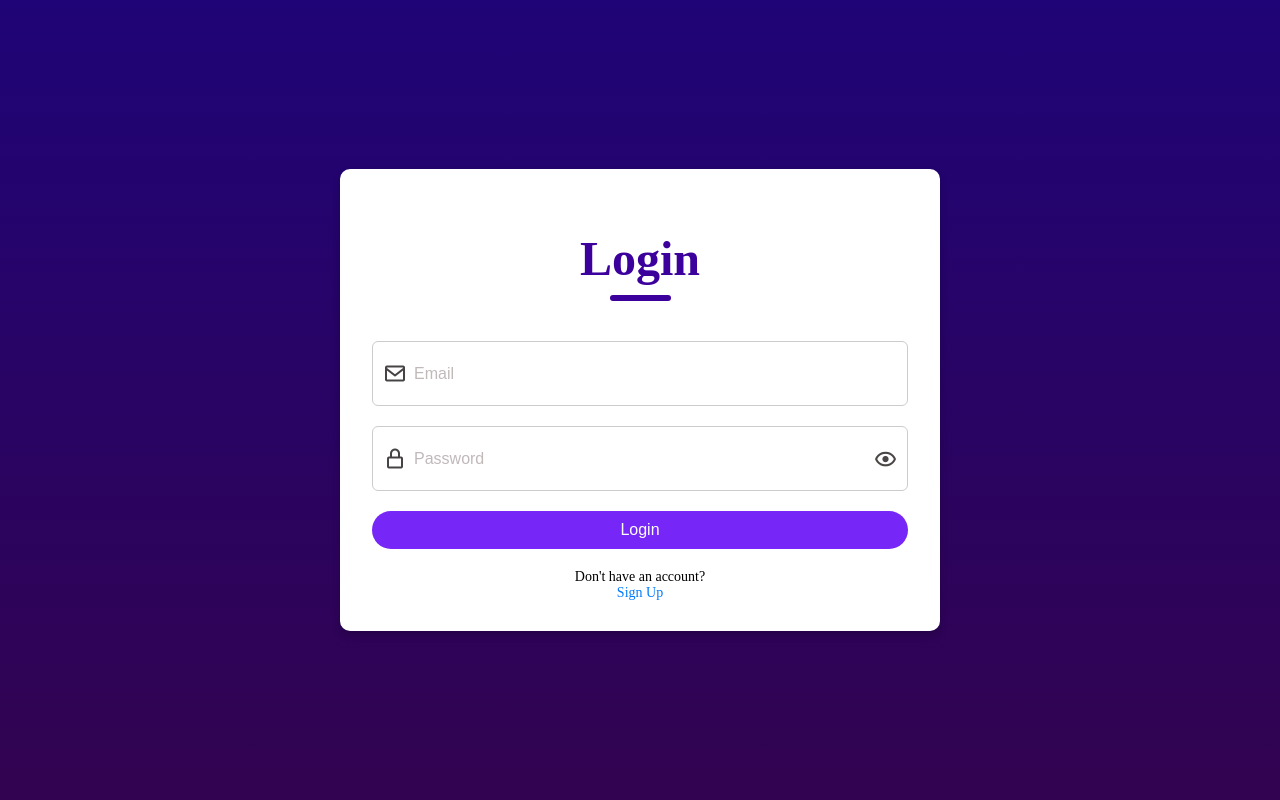
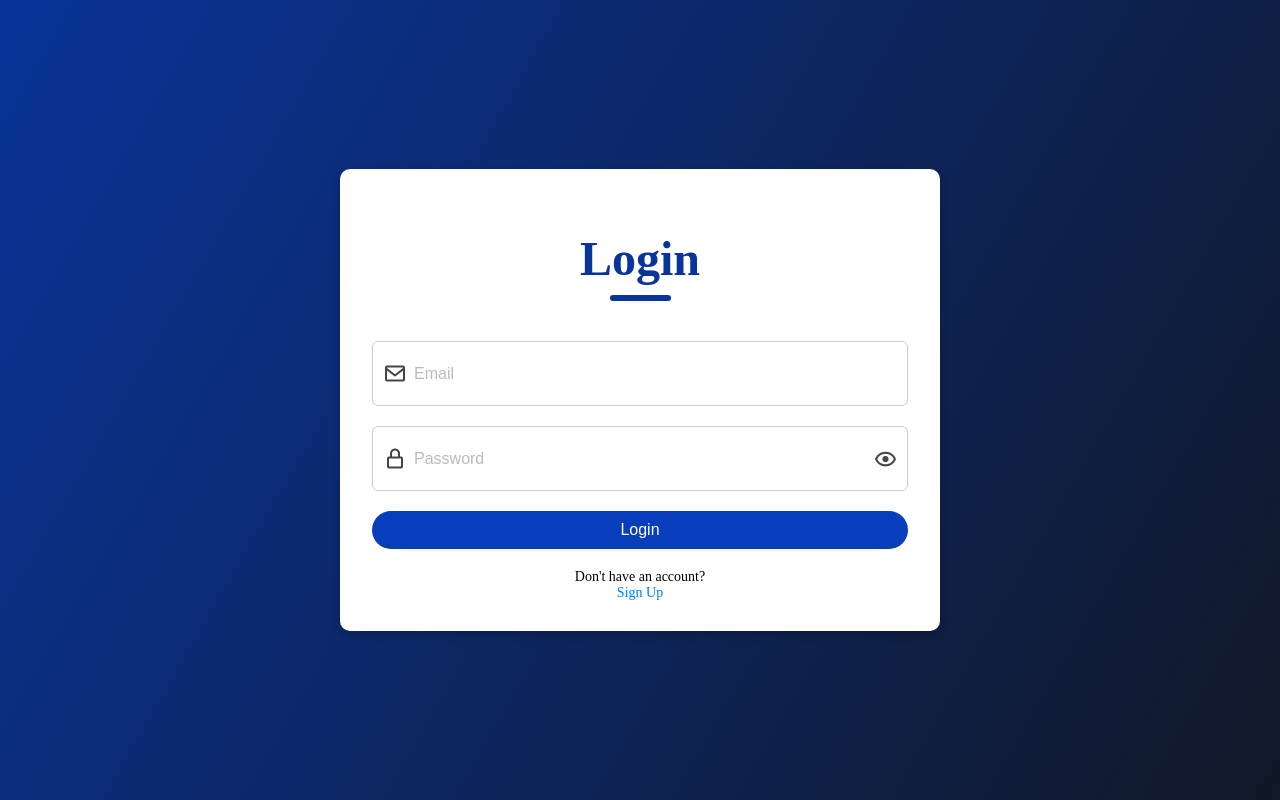
Before and after one commit to preciousekele/sdrs_home, a React (Vite) app: page /login in a window 1280 px wide. Built offline with nearby package versions, Linux system fonts and the light colour scheme.

Commit message:
changed bgcolor for signup

```diff
--- a/src/pages/Login.css
+++ b/src/pages/Login.css
@@ -1,20 +1,12 @@
 @import url('https://fonts.googleapis.com/css2?family=Roboto:wght@300;400;500;700&display=swap');
-/* body{
-    margin: 0;
-    -webkit-font-smoothing: antialiased;
-    -moz-osx-font-smoothing: grayscale;
-    font-family: system-ui, -apple-system, BlinkMacSystemFont, 'Segoe UI', Roboto, Oxygen, Ubuntu, Cantarell, 'Open Sans', 'Helvetica Neue', sans-serif;
-
-    height: 100vh;
-    background: linear-gradient(#1f0477, #320350);
-} */
 .login-container {
     display: flex;
     justify-content: center;
     align-items: center;
     height: 100vh;
-    background: linear-gradient(#1f0477, #320350);
+    background: linear-gradient(120deg, rgb(9, 52, 153), rgb(17, 24, 39));
 }
+
 .header_text{
     display: flex;
     flex-direction: column;
@@ -25,14 +17,14 @@
     margin-bottom: 40px;
 }
 .text{
-    color: #3c009d;
+    color: rgb(9, 52, 153);
     font-size: 48px;
     font-weight: 700;
 }
 .underline{
     width: 61px;
     height: 6px;
-    background: #3c009d;
+    background: rgb(9, 52, 153);
     border-radius: 9px;
 }
 
@@ -70,7 +62,7 @@
 .login-form button {
     width: 100%;
     padding: 10px;
-    background-color: #7626f6;
+    background-color: rgb(8, 62, 187);
     color: white;
     border: none;
     border-radius: 30px;
@@ -79,7 +71,7 @@
 }
 
 .login-form button:hover {
-    background-color: #3c009d;
+    background-color: rgb(9, 52, 153);
 }
 
 .login-form .login-link {
@@ -162,7 +154,7 @@
 
   .input-field {
     width: 100%;
-    padding: 15px 15px 15px 45px; /* Left padding must be larger than icon's left position */
+    padding: 15px 15px 15px 45px;
     border: 1px solid #ccc;
     border-radius: 6px;
     font-size: 16px;
--- a/src/pages/Register.css
+++ b/src/pages/Register.css
@@ -1,19 +1,10 @@
 @import url('https://fonts.googleapis.com/css2?family=Roboto:wght@300;400;500;700&display=swap');
-/* body{
-    margin: 0;
-    -webkit-font-smoothing: antialiased;
-    -moz-osx-font-smoothing: grayscale;
-    font-family: system-ui, -apple-system, BlinkMacSystemFont, 'Segoe UI', Roboto, Oxygen, Ubuntu, Cantarell, 'Open Sans', 'Helvetica Neue', sans-serif;
-
-    height: 100vh;
-    background: linear-gradient(#1f0477, #320350);
-} */
 .register-container {
     display: flex;
     justify-content: center;
     align-items: center;
     height: 100vh;
-    background: linear-gradient(#1f0477, #320350);
+    background: linear-gradient(120deg, rgb(9, 52, 153), rgb(17, 24, 39));
 }
 .header_text{
     display: flex;
@@ -25,14 +16,14 @@
     margin-bottom: 40px;
 }
 .text{
-    color: #3c009d;
+    color: rgb(9, 52, 153);
     font-size: 48px;
     font-weight: 700;
 }
 .underline{
     width: 61px;
     height: 6px;
-    background: #3c009d;
+    background: rgb(9, 52, 153);
     border-radius: 9px;
 }
 
@@ -70,7 +61,7 @@
 .register-form button {
     width: 100%;
     padding: 10px;
-    background-color: #7626f6;
+    background-color: rgb(8, 62, 187);
     color: white;
     border: none;
     border-radius: 30px;
@@ -79,7 +70,7 @@
 }
 
 .register-form button:hover {
-    background-color: #3c009d;
+    background-color: rgb(9, 52, 153);
 }
 
 .register-form .login-link {
@@ -161,7 +152,7 @@
 
   .input-field {
     width: 100%;
-    padding: 15px 15px 15px 45px; /* Left padding must be larger than icon's left position */
+    padding: 15px 15px 15px 45px;
     border: 1px solid #ccc;
     border-radius: 6px;
     font-size: 16px;
```
